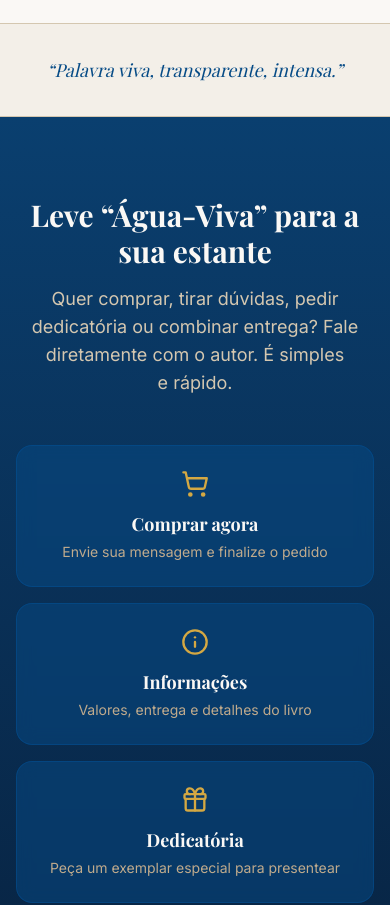
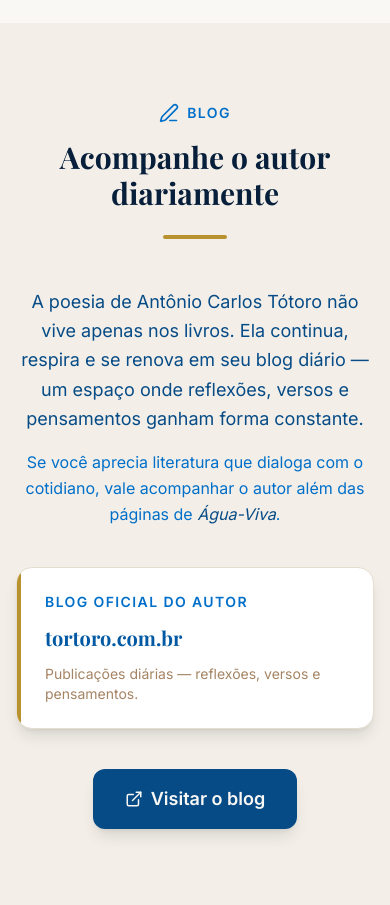
Before and after one commit to Tonx-Cloud/agua-viva-landing, a Next.js app: page / in a window 390 px wide. Shown: the part 6560-7465 px from the top of the page. Built offline with nearby package versions, Linux system fonts and the light colour scheme; no server answers; a web font is replaced by a local one.

Commit message:
Seção Blog do Autor com link para tortoro.com.br + nav atualizado

```diff
--- a/src/app/page.tsx
+++ b/src/app/page.tsx
@@ -5,6 +5,7 @@ import QuoteBanner from "@/components/QuoteBanner";
 import Tasting from "@/components/Tasting";
 import VideoGallery from "@/components/VideoGallery";
 import AuthorSection from "@/components/AuthorSection";
+import BlogSection from "@/components/BlogSection";
 import BuyModal from "@/components/BuyModal";
 import Footer from "@/components/Footer";
 
@@ -21,6 +22,7 @@ export default function Home() {
         <VideoGallery />
         <QuoteBanner index={2} variant="dark" />
         <AuthorSection />
+        <BlogSection />
         <QuoteBanner index={3} variant="light" />
         <BuyModal />
       </main>
--- /dev/null
+++ b/src/components/BlogSection.tsx
@@ -0,0 +1,74 @@
+import { ExternalLink, PenLine } from "lucide-react";
+
+const BLOG_URL = "https://tortoro.com.br/";
+
+export default function BlogSection() {
+  return (
+    <section
+      id="blog"
+      className="py-20 sm:py-28 bg-sand-100"
+      aria-label="Blog do autor"
+    >
+      <div className="mx-auto max-w-4xl px-4 sm:px-6">
+        <div className="text-center mb-12">
+          <div className="inline-flex items-center gap-2 text-ocean-600 mb-4">
+            <PenLine size={20} aria-hidden="true" />
+            <span className="text-sm font-semibold uppercase tracking-widest">
+              Blog
+            </span>
+          </div>
+          <h2 className="font-serif text-3xl sm:text-4xl md:text-5xl font-bold text-ocean-950 mb-6">
+            Acompanhe o autor diariamente
+          </h2>
+          <div className="w-16 h-1 bg-gold-500 mx-auto rounded-full" />
+        </div>
+
+        <div className="max-w-2xl mx-auto text-center mb-10">
+          <p className="text-lg text-ocean-800 leading-relaxed mb-4">
+            A poesia de Antônio Carlos Tótoro não vive apenas nos livros.
+            Ela continua, respira e se renova em seu blog diário — um espaço
+            onde reflexões, versos e pensamentos ganham forma&nbsp;constante.
+          </p>
+          <p className="text-ocean-600 leading-relaxed">
+            Se você aprecia literatura que dialoga com o cotidiano, vale
+            acompanhar o autor além das páginas de{" "}
+            <em className="text-ocean-800">Água-Viva</em>.
+          </p>
+        </div>
+
+        {/* Card destaque do blog */}
+        <div className="max-w-lg mx-auto bg-white rounded-2xl shadow-lg border border-sand-200 overflow-hidden">
+          <div className="border-l-4 border-gold-500 p-6 sm:p-8">
+            <p className="text-sm font-semibold text-ocean-600 uppercase tracking-widest mb-3">
+              Blog oficial do autor
+            </p>
+            <a
+              href={BLOG_URL}
+              target="_blank"
+              rel="noopener noreferrer"
+              className="block font-serif text-xl sm:text-2xl text-ocean-700 hover:text-ocean-900 font-bold transition-colors break-all"
+            >
+              tortoro.com.br
+            </a>
+            <p className="text-sand-600 text-sm mt-3">
+              Publicações diárias — reflexões, versos e pensamentos.
+            </p>
+          </div>
+        </div>
+
+        {/* Botão */}
+        <div className="text-center mt-10">
+          <a
+            href={BLOG_URL}
+            target="_blank"
+            rel="noopener noreferrer"
+            className="inline-flex items-center gap-2 px-8 py-4 text-lg font-semibold rounded-xl bg-ocean-800 text-sand-50 hover:bg-ocean-900 transition-all shadow-lg hover:-translate-y-0.5"
+          >
+            <ExternalLink size={18} aria-hidden="true" />
+            Visitar o blog
+          </a>
+        </div>
+      </div>
+    </section>
+  );
+}
--- a/src/components/Header.tsx
+++ b/src/components/Header.tsx
@@ -9,6 +9,7 @@ const NAV_ITEMS = [
   { label: "Degustação", href: "#degustacao" },
   { label: "Vídeos", href: "#videos" },
   { label: "O Autor", href: "#autor" },
+  { label: "Blog", href: "#blog" },
   { label: "Comprar", href: "#comprar" },
 ];
 
```
